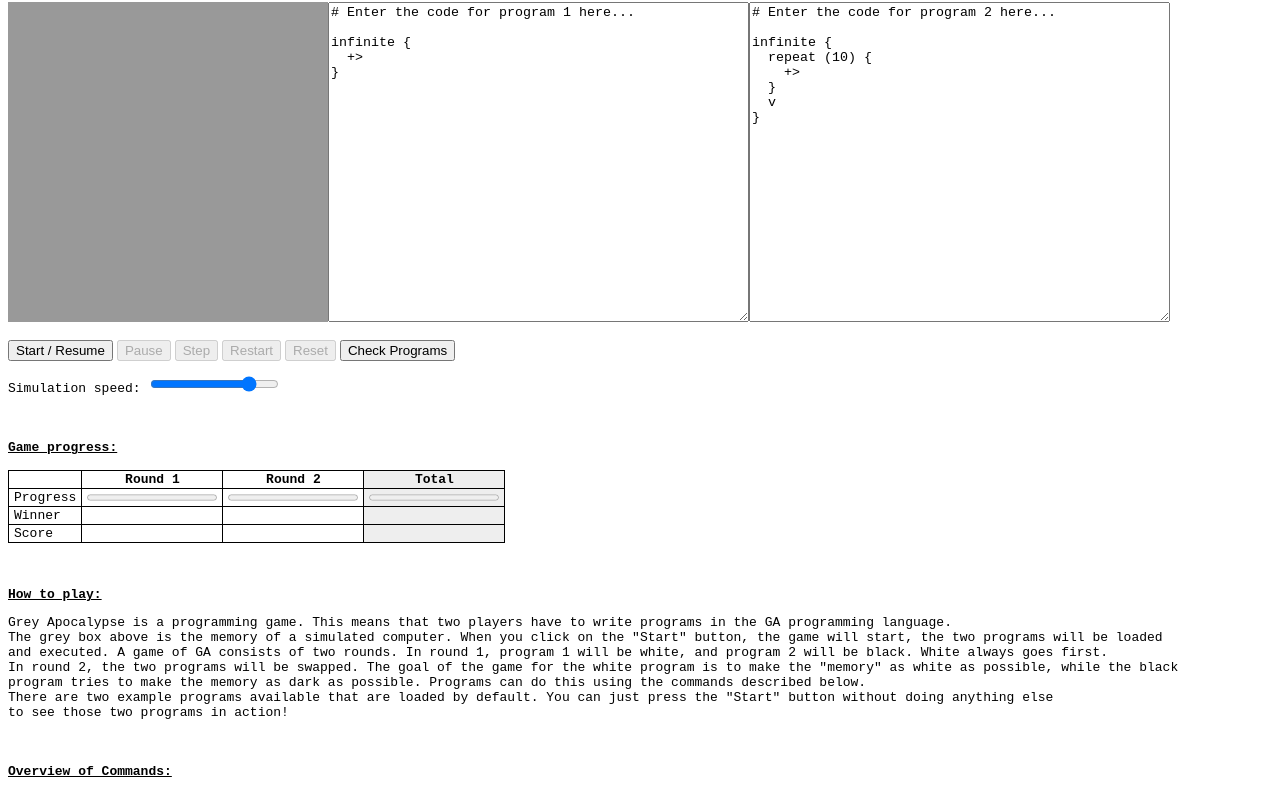
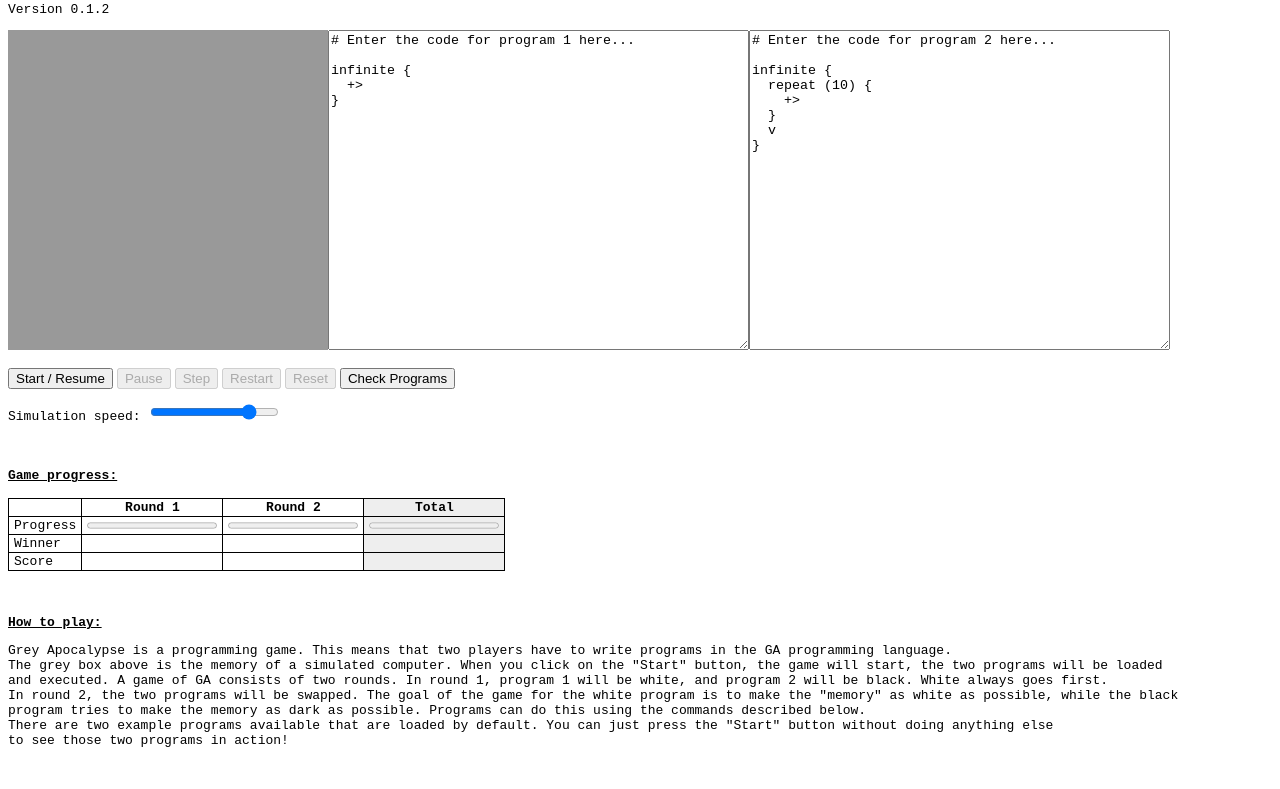
Before and after one commit to JJJollyjim/GreyApocalypse, a plain HTML site: page GreyApocalypse/index.html in a window 1280 px wide. Shown: the part 53-842 px from the top of the page. Drawn offline with Linux system fonts and the light colour scheme.

Commit message:
Added version number to top of page

```diff
--- a/GreyApocalypse/index.html
+++ b/GreyApocalypse/index.html
@@ -10,6 +10,7 @@
 <body>
 	<div id="mainDiv">
 		<h1>Grey Apocalypse</h1>
+		<p>Version 0.1.2</p>
 		<div id="gameDiv">
 			<!-- 10px space on all sides -->
 			<canvas width="320" height="320" id="gameStateCanvas">
```
